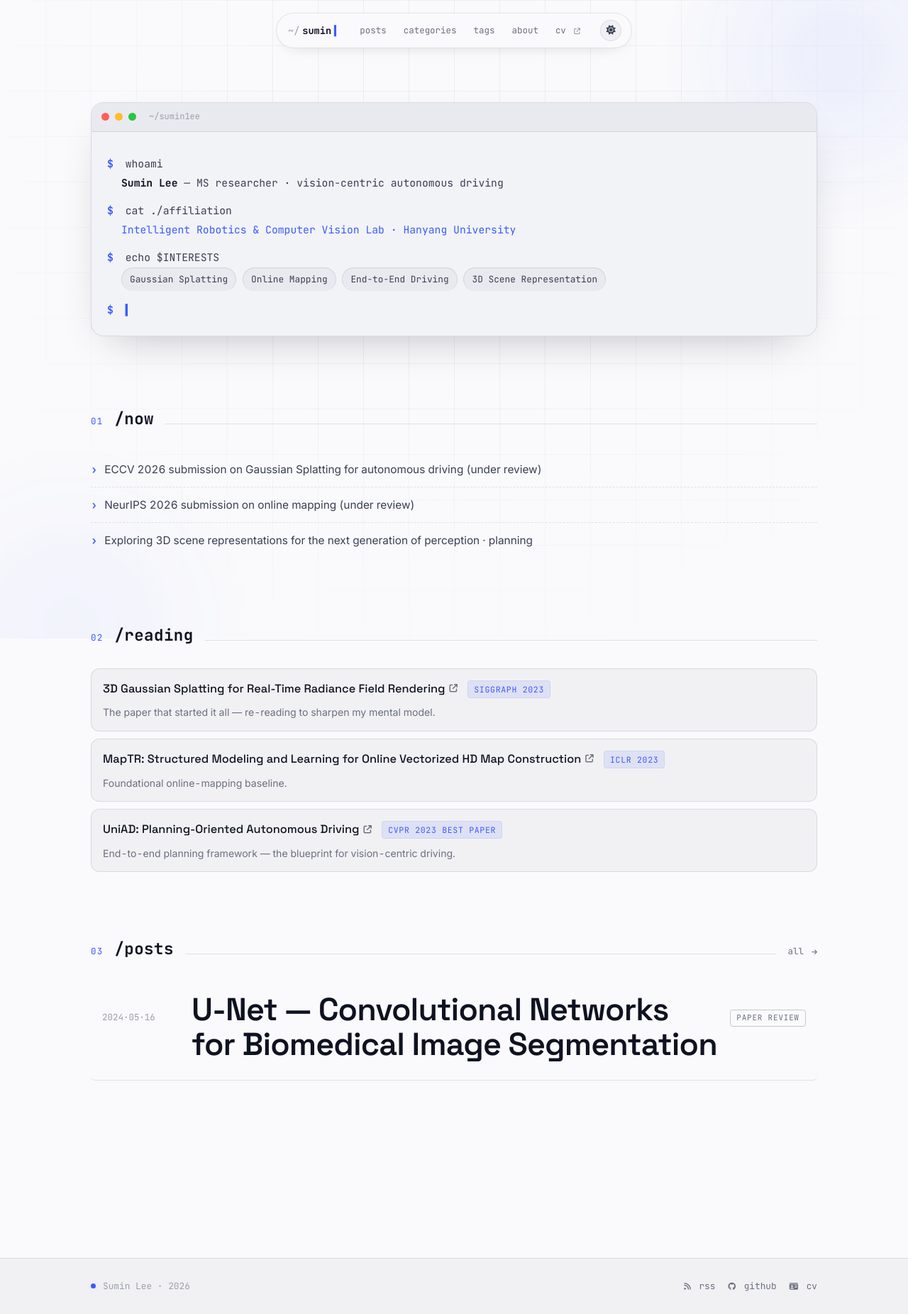
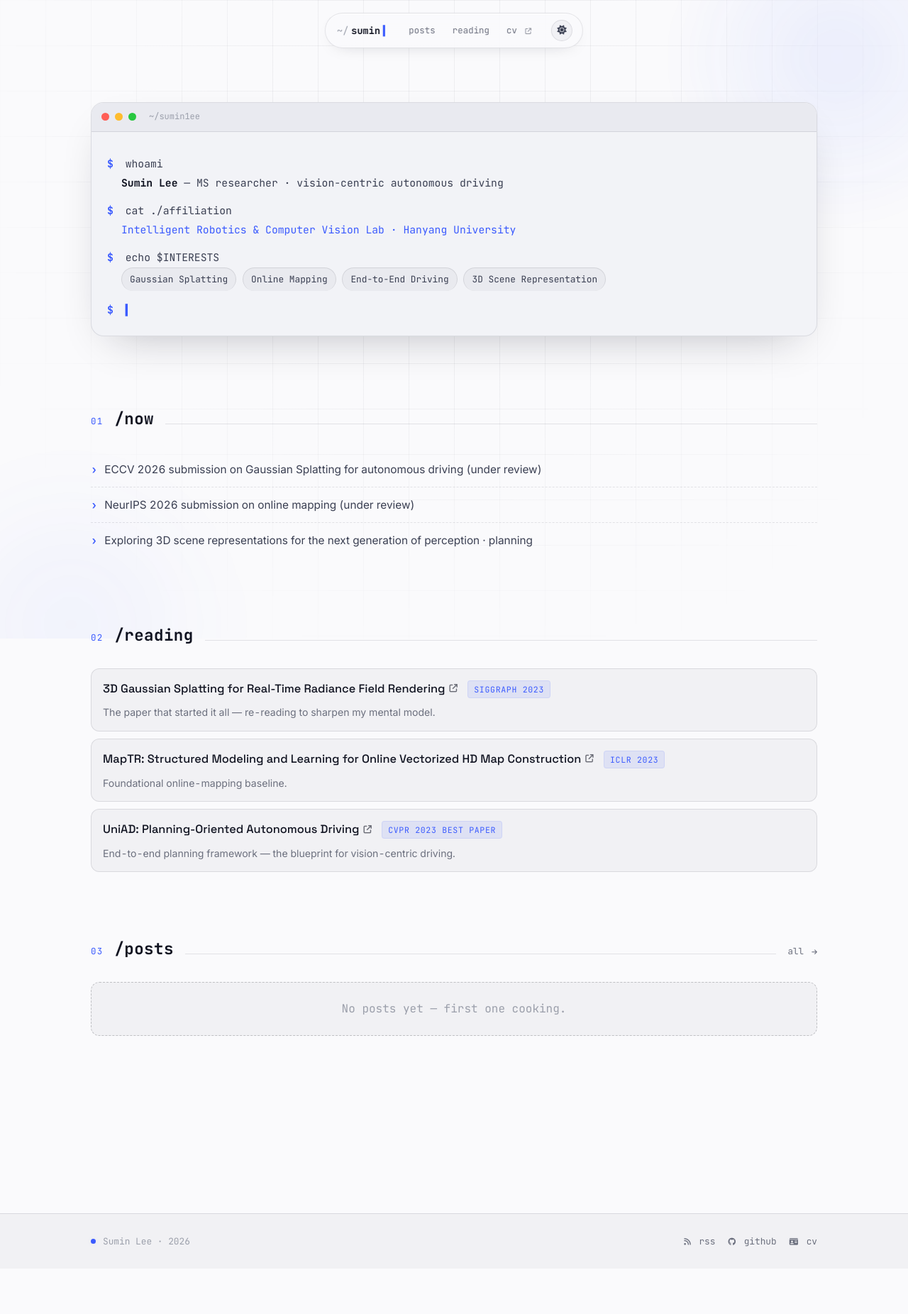
Before and after one commit to sumin1ee/sumin1ee.github.io, a Jekyll site: the page built from index.html, in a window 1280 px wide. Shown: the whole page at 71% size. Built offline with Jekyll 4.4.1, drawn with Linux system fonts in a browser that asks for light colours; the list of posts is cut into pages by our own code; after the commit the page ends 1788 px from its top, so only the background shows below that.

Commit message:
Trim blog to three-tab minimal: posts · reading · cv
- Hide the old U-Net post by moving it to _drafts (kept on disk)
- Collapse navigation to posts / reading / cv; drop categories, tags,
  about — they were dead links with one or zero posts behind them
- Add a dedicated /reading/ page sourced from _data/reading.yml,
  with a "send me papers" footer call-to-action
- Strip post + archive layouts of category/tag references; chip-only
  tag display on posts stays for visual flavour but no longer links
- Drop jekyll-archives plugin and dependency

Co-Authored-By: Claude Opus 4.7 (1M context) <noreply@anthropic.com>

```diff
--- a/Gemfile
+++ b/Gemfile
@@ -7,7 +7,6 @@ group :jekyll_plugins do
   gem "jekyll-sitemap", "~> 1.4"
   gem "jekyll-seo-tag", "~> 2.8"
   gem "jekyll-paginate", "~> 1.1"
-  gem "jekyll-archives", "~> 2.3"
 end
 
 # Windows / JRuby tzinfo bundles (no-op on Linux)
--- a/_config.yml
+++ b/_config.yml
@@ -41,17 +41,6 @@ plugins:
   - jekyll-sitemap
   - jekyll-seo-tag
   - jekyll-paginate
-  - jekyll-archives
-
-# ─── Collections / archives ──────────────────────────────────────────────
-jekyll-archives:
-  enabled: [categories, tags]
-  layouts:
-    category: category
-    tag: tag
-  permalinks:
-    category: /categories/:name/
-    tag: /tags/:name/
 
 # ─── Defaults ────────────────────────────────────────────────────────────
 defaults:
--- a/_layouts/home.html
+++ b/_layouts/home.html
@@ -78,9 +78,6 @@ layout: default
           <a href="{{ post.url | relative_url }}" class="post-link">
             <time class="post-date">{{ post.date | date: '%Y·%m·%d' }}</time>
             <span class="post-title">{{ post.title }}</span>
-            {% if post.categories.first %}
-              <span class="post-cat">{{ post.categories.first }}</span>
-            {% endif %}
           </a>
         </li>
       {% endfor %}
--- a/_layouts/post.html
+++ b/_layouts/post.html
@@ -9,16 +9,12 @@ layout: default
     <header class="post-head">
       <p class="post-meta">
         <time datetime="{{ page.date | date_to_xmlschema }}">{{ page.date | date: '%Y · %m · %d' }}</time>
-        {% if page.categories.size > 0 %}
-          <span class="sep">·</span>
-          {% for c in page.categories %}<a href="{{ '/categories/' | append: c | downcase | relative_url }}" class="cat-link">{{ c }}</a>{% unless forloop.last %}, {% endunless %}{% endfor %}
-        {% endif %}
       </p>
       <h1 class="post-title">{{ page.title }}</h1>
       {% if page.subtitle %}<p class="post-subtitle">{{ page.subtitle }}</p>{% endif %}
       {% if page.tags.size > 0 %}
         <div class="chip-row chip-row--compact">
-          {% for t in page.tags %}<a class="chip chip--mono" href="{{ '/tags/' | append: t | downcase | relative_url }}">#{{ t }}</a>{% endfor %}
+          {% for t in page.tags %}<span class="chip chip--mono">#{{ t }}</span>{% endfor %}
         </div>
       {% endif %}
     </header>
--- a/_layouts/posts.html
+++ b/_layouts/posts.html
@@ -22,7 +22,6 @@ layout: default
         <a href="{{ post.url | relative_url }}" class="archive-link">
           <time class="archive-date">{{ post.date | date: '%m·%d' }}</time>
           <span class="archive-name">{{ post.title }}</span>
-          {% if post.categories.first %}<span class="archive-cat">{{ post.categories.first }}</span>{% endif %}
         </a>
       </li>
     {% endfor %}
--- a/assets/css/main.scss
+++ b/assets/css/main.scss
@@ -401,12 +401,22 @@ th { color: var(--ink-0); font-weight: 600; }
   background: var(--accent-soft);
 }
 .reading-note { color: var(--ink-2); font-size: 0.88rem; margin: 8px 0 0; }
+.reading-list--full .reading-item { padding: 18px 20px; margin-bottom: 12px; }
+.reading-foot {
+  margin-top: 36px;
+  padding-top: 18px;
+  border-top: 1px dashed var(--border);
+  text-align: center;
+  font-family: var(--f-mono);
+  font-size: 0.85rem;
+  color: var(--ink-3);
+}
 
 /* ---- /posts list (home) ---------------------------------------------- */
 .post-item { margin: 0; padding: 0; }
 .post-link {
   display: grid;
-  grid-template-columns: 110px 1fr auto;
+  grid-template-columns: 110px 1fr;
   gap: 16px; align-items: baseline;
   padding: 14px 16px;
   border-bottom: 1px solid var(--border);
@@ -641,7 +651,7 @@ th { color: var(--ink-0); font-weight: 600; }
 .archive-item { margin: 0; }
 .archive-link {
   display: grid;
-  grid-template-columns: 80px 1fr auto;
+  grid-template-columns: 80px 1fr;
   gap: 16px; align-items: baseline;
   padding: 10px 14px;
   border-radius: var(--r-sm);
```
Also changed, not shown: _data/nav.yml (+2 -6 lines), _layouts/category.html (deleted, +0 -23 lines), _layouts/tag.html (deleted, +0 -23 lines), _pages/about.md (deleted, +0 -29 lines), _pages/categories.html (deleted, +0 -19 lines), _pages/reading.html (added, +26 -0 lines), _pages/tags.html (deleted, +0 -19 lines), _drafts/unet-paper-review.md (renamed from _posts/2024-05-13-unet-paper-review.md).
